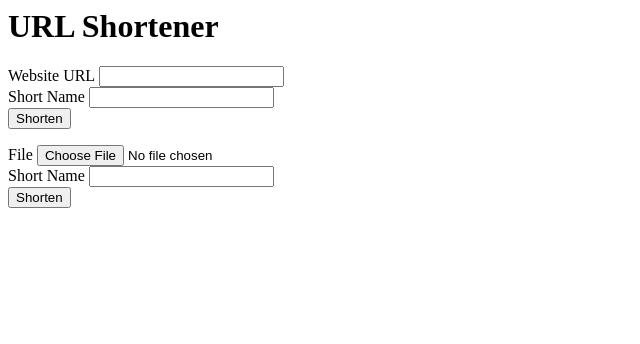
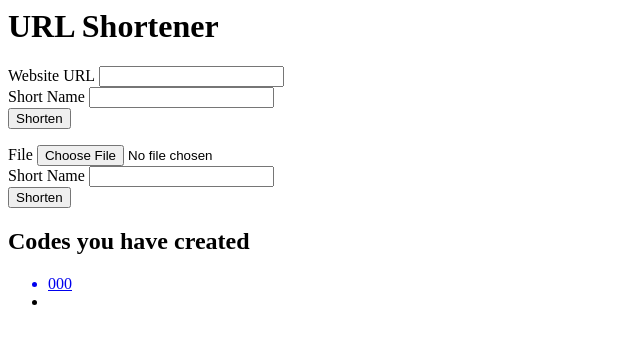
Before and after one commit to datttrian/flask-essential-training, a Flask app: template url_shortener/templates/home.html in a window 1280 px wide. Shown: the top 344 px of the page, without its empty margins (0-640 px from the left). Run offline with Flask 3, Linux system fonts and the light colour scheme; the template is opened without the code that fills it: most values are stand-ins (such as "Sample title", 1, 10 or a date in 2020).

Commit message:
Implementing sessions and cookies

```diff
--- a/url_shortener/app.py
+++ b/url_shortener/app.py
@@ -6,6 +6,7 @@ from flask import (
     url_for,
     flash,
     abort,
+    session,
 )
 import json
 import os.path
@@ -17,7 +18,7 @@ app.secret_key = 'somerandomstring'
 
 @app.route("/")
 def home():
-    return render_template('home.html')
+    return render_template('home.html', codes=session.keys())
 
 
 @app.route('/your-url', methods=['GET', 'POST'])
@@ -50,6 +51,7 @@ def your_url():
 
         with open('urls.json', 'w') as url_file:
             json.dump(urls, url_file)
+            session[request.form['code']] = True
         return render_template('your_url.html', code=request.form['code'])
     else:
         return redirect(url_for('home'))
--- a/url_shortener/templates/home.html
+++ b/url_shortener/templates/home.html
@@ -23,3 +23,13 @@
     <br>
     <input type="submit" value="Shorten">
 </form>
+
+{% if codes %}
+  <h2>Codes you have created</h2>
+  <ul>
+    {% for code in codes %}
+    <a href="{{ url_for('redirect_to_url', code=code) }}"><li>{{ code }}</li></a>
+    {% endfor %}
+    <li></li>
+  </ul>
+{% endif %}
--- a/url_shortener/urls.json
+++ b/url_shortener/urls.json
@@ -1 +1 @@
-{"house": {"file": "house67_Cherry_Lane.jpg"}}
+{"house": {"file": "house67_Cherry_Lane.jpg"}, "go": {"url": "http://google.com"}}
```
